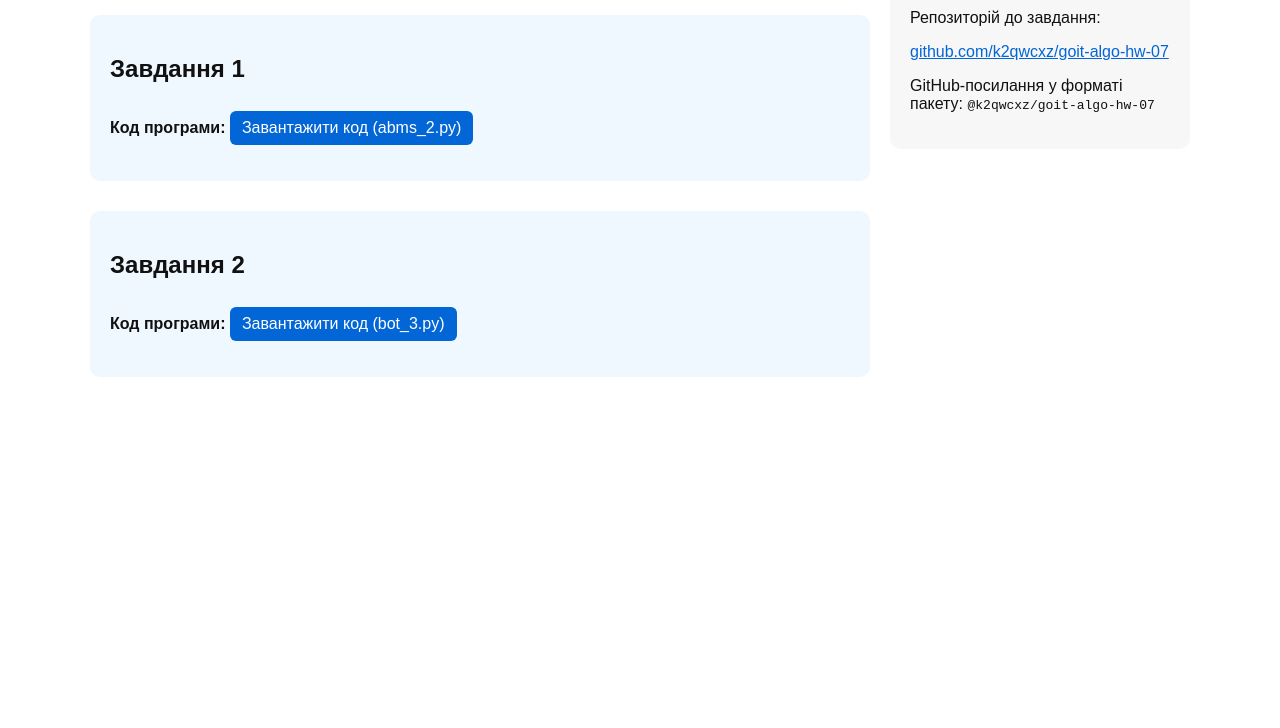
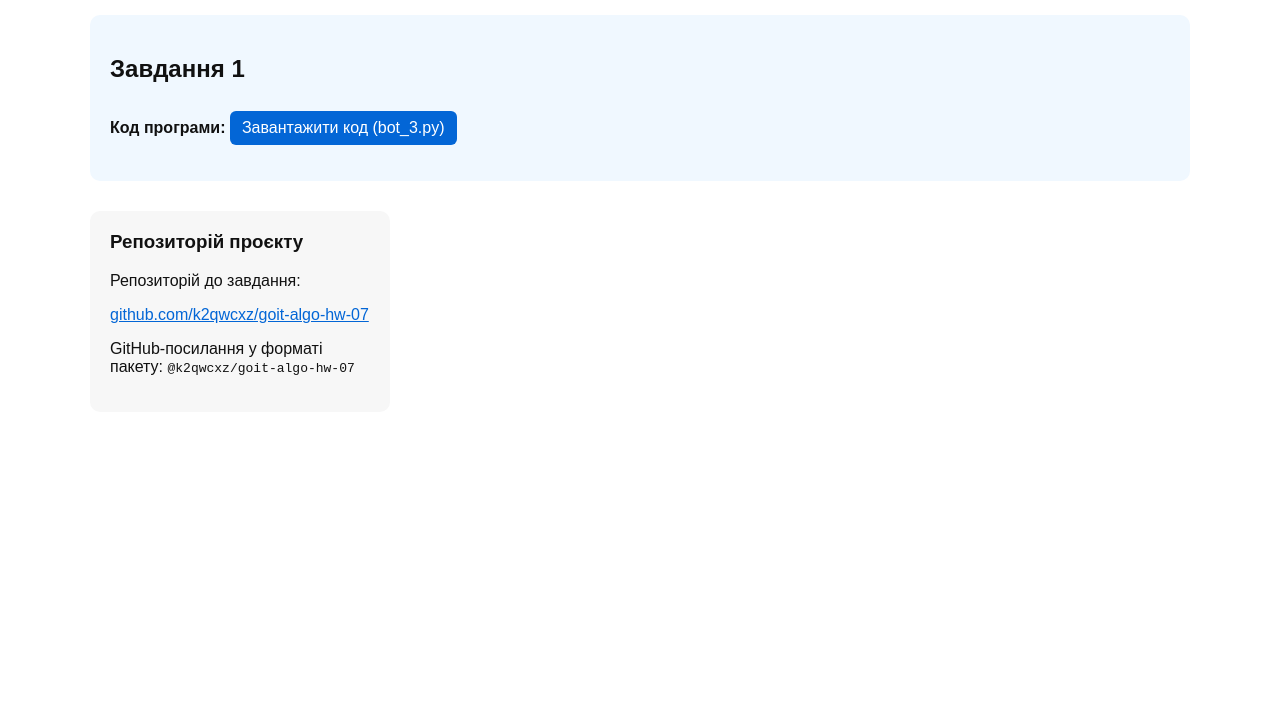
Before and after one commit to k2qwcxz/goit-algo-hw-07, a plain HTML site: page index.html in a window 1280 px wide. Shown: the part 72-800 px from the top of the page. Drawn offline with Linux system fonts and the light colour scheme.

Commit message:
Remove task sections from index.html
Removed tasks 1 and 2 from the main content section.

```diff
--- a/index.html
+++ b/index.html
@@ -23,19 +23,10 @@
       <div class="task">
         <h2>Завдання 1</h2>
         <p><strong>Код програми:</strong>
-          <a href="abms_2.py" download class="button">Завантажити код (abms_2.py)</a>
+          <a href="bot_3.py" download class="button">Завантажити код (bot_3.py)</a>
         </p>
-        <!-- Если нужно, можно добавить краткое описание задания здесь -->
       </div>
 
-      <div class="task">
-        <h2>Завдання 2</h2>
-        <p><strong>Код програми:</strong>
-          <a href="bot_3.py" download class="button">Завантажити код (bot_3.py)</a>
-        </p>
-        <!-- Описание задания 2 -->
-      </div>
-    </main>
 
     <aside class="repo" aria-label="Репозиторій">
       <h3>Репозиторій проєкту</h3>
```
